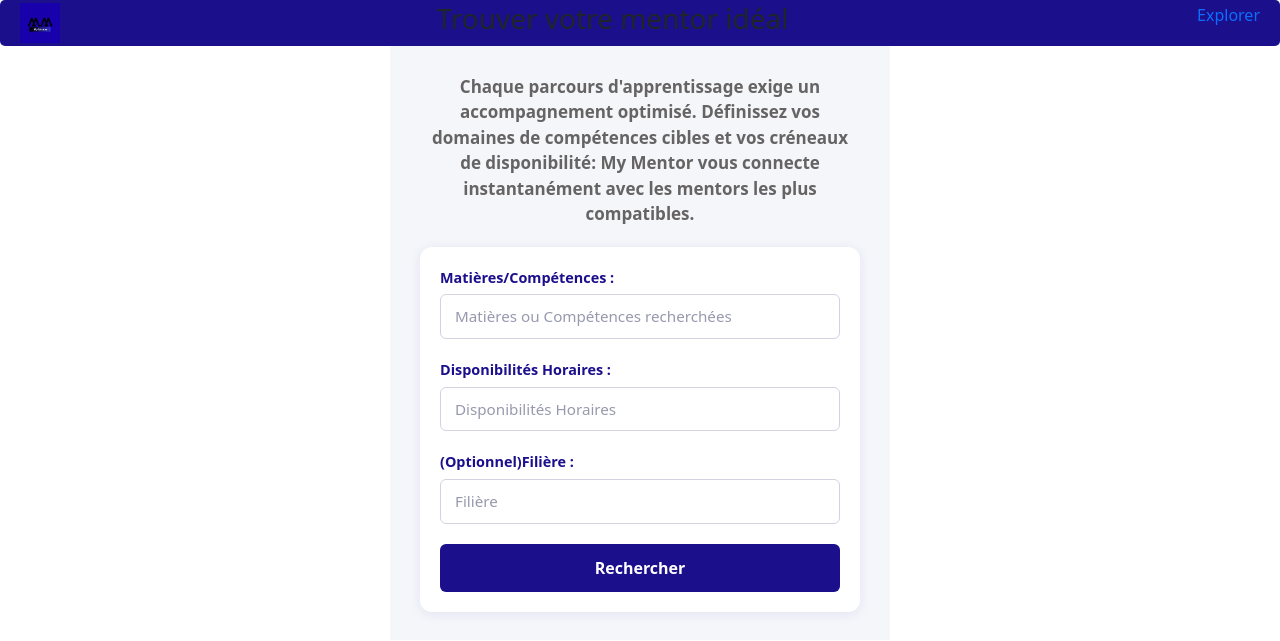
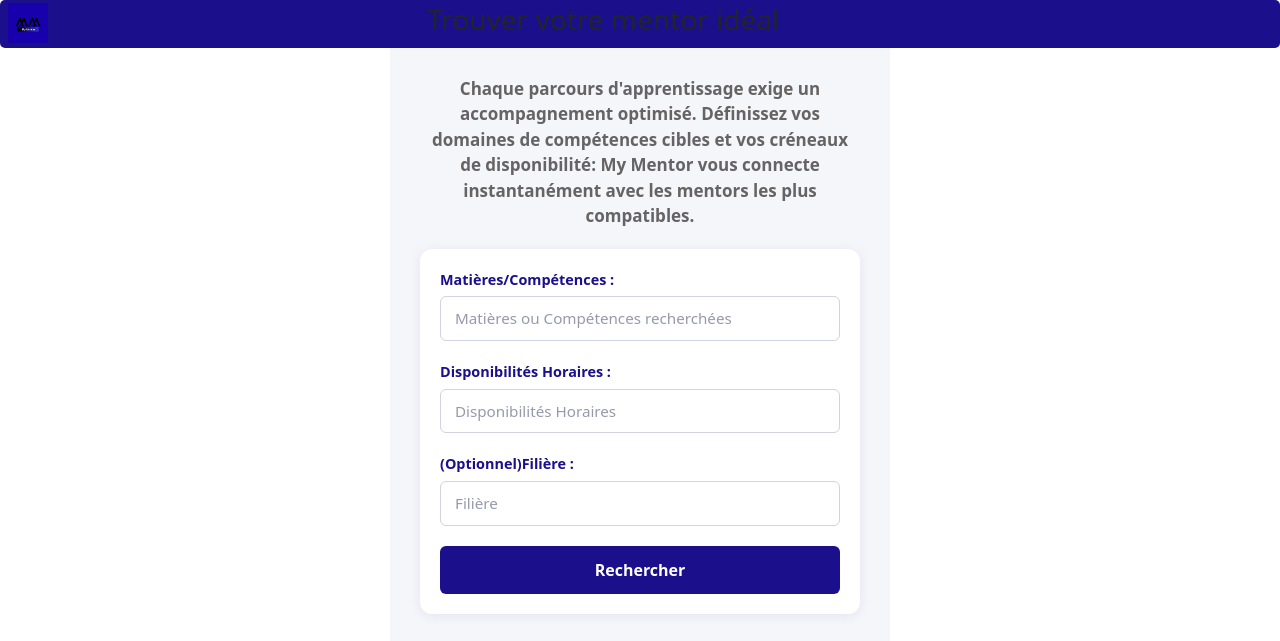
Before and after one commit to fadjinoumariette69-cyber/RPIL_2526_FADJINOU_Mariette, a Flask app: page / in a window 1280 px wide. Shown: the top 641 px of the page. Run offline with Flask 3, Linux system fonts and the light colour scheme; parts of the project's set-up code (start-up, migrations or seed data) failed here and were passed over.

Commit message:
Mofification de la Structure du frontend

```diff
--- a/frontend/static/css/style.css
+++ b/frontend/static/css/style.css
@@ -5,16 +5,12 @@
 header{
     background-color:#1B0F8C;
     display: flex;
-    align-items: center;
-    padding: 2px 20px;
-    justify-content: space-between;
+    padding: 3px 8px;
     border-radius: 5px;
 }
-nav a{
-    text-decoration: none;
-}
-nav ul {
-    list-style-type: none;
+h3{
+  text-align: center;
+  padding-left: 30%;
 }
 .footer {
   background-color: #1B0F8C;
--- a/frontend/templates/index.html
+++ b/frontend/templates/index.html
@@ -16,11 +16,6 @@
     <header>
         <img src="{{ url_for('static', filename='Image/logo.png') }}" alt="Logo" class="logo">
         <h3>Trouver votre mentor idéal</h3>
-        <nav>
-            <ul>
-                <li><a href="index.html">Explorer</a></li>
-            </ul>
-        </nav>
     </header>
     <main>
         <p>
@@ -51,9 +46,6 @@
             <p class="footer-brand">My Mentor</p>
             <p class="footer-text">Projet intégrateur - IFRI / UAC - 2025-2026</p>
         </div>
-</footer>
-
-
     </footer>
 </body>
 </html>
```
Also changed, not shown: backend/app.py (line endings or trailing spaces), frontend/static/Image/image1.jpg (deleted), frontend/static/Image/image2.jpeg (deleted).
